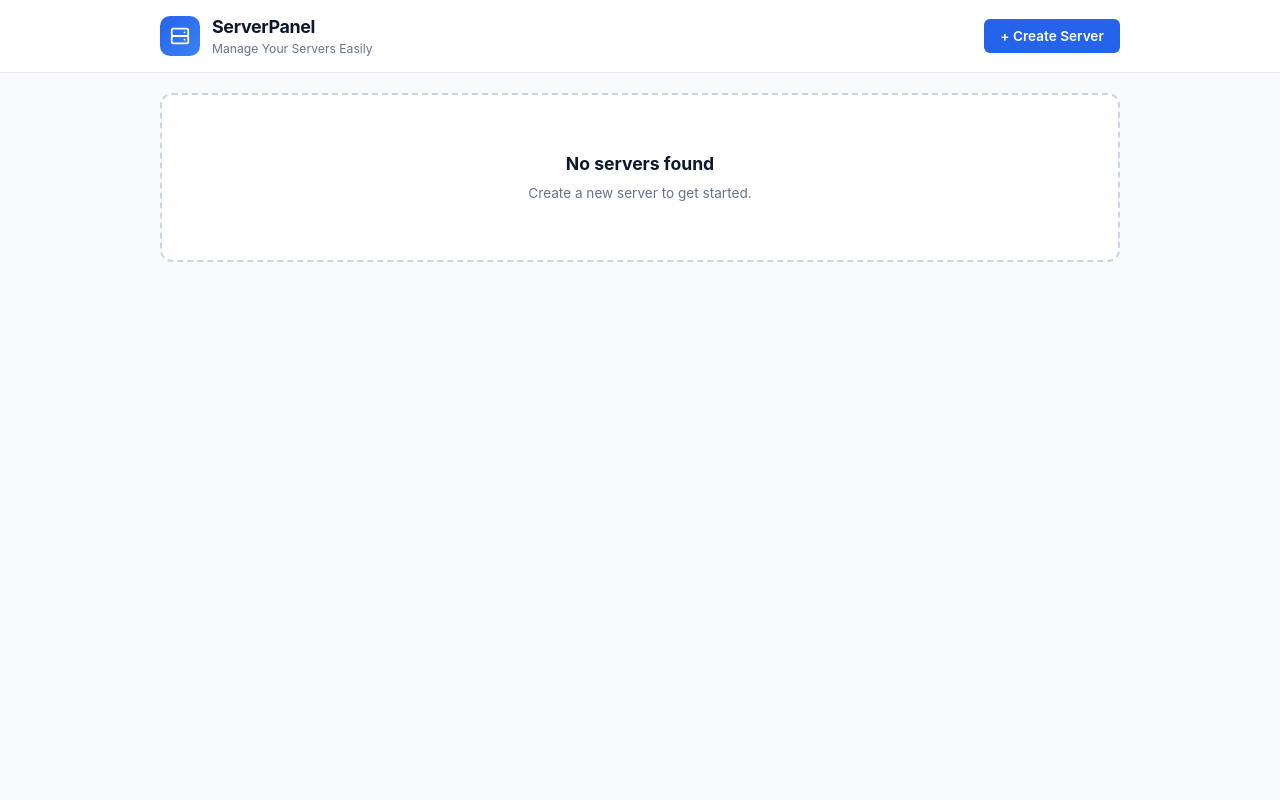
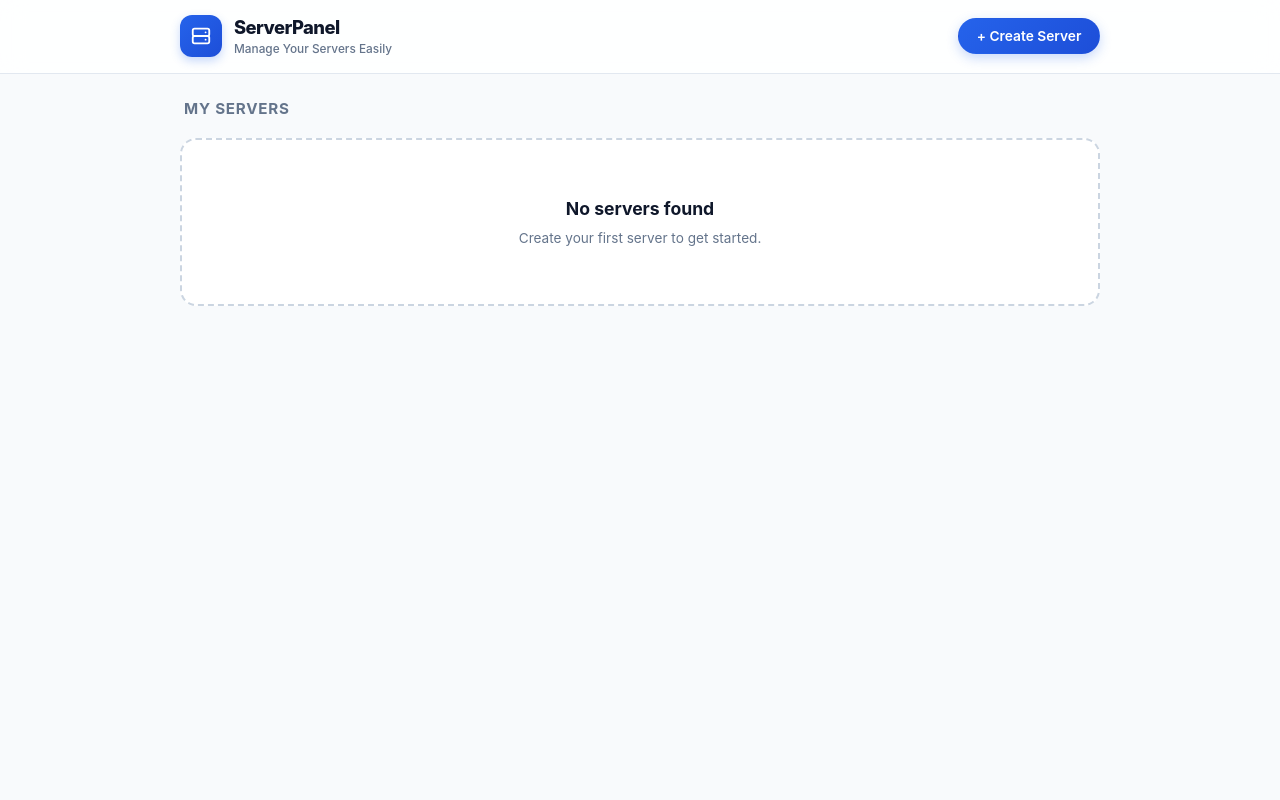
Before and after one commit to Rishad50/rishadhosting24-, a Flask app: page / in a window 1280 px wide. Run offline with Flask 3, Linux system fonts and the light colour scheme.

Commit message:
Update home.html

```diff
--- a/templates/home.html
+++ b/templates/home.html
@@ -21,16 +21,14 @@
       --primary: #2563eb;
       --primary-hover: #1d4ed8;
       --success: #10b981;
-      --success-hover: #059669;
+      --success-light: #ecfdf5;
       --danger: #ef4444;
-      --danger-hover: #dc2626;
-      --radius-sm: 6px;
-      --radius-md: 10px;
-      --radius-lg: 14px;
-      --shadow-sm: 0 1px 3px 0 rgb(0 0 0 / 0.06);
-      --shadow-md: 0 4px 6px -1px rgb(0 0 0 / 0.08);
-      --shadow-lg: 0 10px 15px -3px rgb(0 0 0 / 0.1);
-      --font-family: -apple-system, BlinkMacSystemFont, "Segoe UI", Roboto, sans-serif;
+      --radius-sm: 8px;
+      --radius-md: 12px;
+      --radius-lg: 16px;
+      --shadow-subtle: 0 4px 20px -2px rgba(15, 23, 42, 0.06), 0 2px 6px -1px rgba(15, 23, 42, 0.04);
+      --shadow-hover: 0 10px 25px -4px rgba(15, 23, 42, 0.1), 0 4px 10px -2px rgba(15, 23, 42, 0.05);
+      --font-family: -apple-system, BlinkMacSystemFont, "SF Pro Text", "Segoe UI", Roboto, sans-serif;
     }
 
     body {
@@ -41,18 +39,21 @@
       min-height: 100vh;
       display: flex;
       flex-direction: column;
+      -webkit-font-smoothing: antialiased;
     }
 
     /* ---------------- TOP HEADER ---------------- */
     .app-header {
-      background: var(--surface);
+      background: rgba(255, 255, 255, 0.85);
+      backdrop-filter: blur(12px);
+      -webkit-backdrop-filter: blur(12px);
       border-bottom: 1px solid var(--border);
       position: sticky;
       top: 0;
       z-index: 40;
     }
     .header-container {
-      max-width: 1000px;
+      max-width: 960px;
       margin: 0 auto;
       padding: 0.85rem 1.25rem;
       display: flex;
@@ -67,18 +68,19 @@
       cursor: pointer;
     }
     .brand-icon {
-      width: 40px;
-      height: 40px;
-      background: linear-gradient(135deg, #2563eb, #3b82f6);
+      width: 42px;
+      height: 42px;
+      background: linear-gradient(135deg, #2563eb, #1d4ed8);
       border-radius: var(--radius-md);
       display: flex;
       align-items: center;
       justify-content: center;
       color: #fff;
+      box-shadow: 0 4px 10px rgba(37, 99, 235, 0.25);
     }
     .brand-icon svg { width: 22px; height: 22px; }
-    .brand-title { font-size: 1.12rem; font-weight: 700; letter-spacing: -0.02em; }
-    .brand-subtitle { font-size: 0.76rem; color: var(--text-muted); }
+    .brand-title { font-size: 1.15rem; font-weight: 800; letter-spacing: -0.03em; color: var(--text-main); }
+    .brand-subtitle { font-size: 0.74rem; color: var(--text-muted); font-weight: 500; }
 
     /* ---------------- BUTTONS ---------------- */
     .btn {
@@ -87,128 +89,200 @@
       justify-content: center;
       gap: 0.45rem;
       font-family: inherit;
-      font-size: 0.85rem;
+      font-size: 0.86rem;
       font-weight: 600;
-      padding: 0.5rem 0.95rem;
-      border-radius: var(--radius-sm);
+      padding: 0.55rem 1.1rem;
+      border-radius: 9999px;
       border: 1px solid transparent;
       cursor: pointer;
-      transition: all 0.15s ease-in-out;
+      transition: all 0.2s ease;
       outline: none;
       white-space: nowrap;
     }
     .btn svg { width: 16px; height: 16px; flex-shrink: 0; }
     .btn:disabled { opacity: 0.55; cursor: not-allowed; }
 
-    .btn-primary { background: var(--primary); color: #fff; }
-    .btn-primary:hover:not(:disabled) { background: var(--primary-hover); }
+    .btn-primary {
+      background: linear-gradient(135deg, #2563eb, #1d4ed8);
+      color: #fff;
+      box-shadow: 0 4px 12px rgba(37, 99, 235, 0.25);
+    }
+    .btn-primary:hover:not(:disabled) {
+      box-shadow: 0 6px 16px rgba(37, 99, 235, 0.35);
+      transform: translateY(-1px);
+    }
 
     .btn-secondary { background: #fff; color: var(--text-main); border-color: var(--border); }
     .btn-secondary:hover:not(:disabled) { background: #f8fafc; border-color: #cbd5e1; }
 
-    .btn-sm { padding: 0.35rem 0.65rem; font-size: 0.78rem; }
+    .btn-sm { padding: 0.38rem 0.85rem; font-size: 0.8rem; border-radius: var(--radius-sm); }
 
     /* ---------------- MAIN CONTAINER ---------------- */
     .main-container {
-      max-width: 1000px;
+      max-width: 960px;
       margin: 0 auto;
-      padding: 1.25rem;
+      padding: 1.5rem 1.25rem 3rem;
       width: 100%;
       flex: 1;
     }
 
-    /* ---------------- VIEW 1: SERVERS LIST ---------------- */
+    /* ---------------- VIEW 1: PREMIUM SERVERS LIST ---------------- */
     #view-servers-list { display: block; }
+
+    .list-headline {
+      display: flex;
+      align-items: center;
+      justify-content: space-between;
+      margin-bottom: 1.1rem;
+      padding: 0 0.25rem;
+    }
+    .list-title {
+      font-size: 0.95rem;
+      font-weight: 700;
+      color: var(--text-muted);
+      text-transform: uppercase;
+      letter-spacing: 0.05em;
+    }
 
     .servers-grid {
       display: flex;
       flex-direction: column;
-      gap: 0.75rem;
+      gap: 0.9rem;
     }
+
+    /* PREMIUM SERVER CARD */
     .server-card-item {
       background: var(--surface);
-      border: 1px solid var(--border);
+      border: 1px solid rgba(226, 232, 240, 0.8);
       border-radius: var(--radius-lg);
-      padding: 1rem 1.25rem;
-      box-shadow: var(--shadow-sm);
+      padding: 1.15rem 1.35rem;
+      box-shadow: var(--shadow-subtle);
       display: flex;
       align-items: center;
       justify-content: space-between;
-      gap: 0.85rem;
+      gap: 1rem;
       cursor: pointer;
-      transition: all 0.18s ease;
+      position: relative;
+      overflow: hidden;
+      transition: all 0.22s cubic-bezier(0.16, 1, 0.3, 1);
       -webkit-tap-highlight-color: transparent;
     }
+    /* Left accent indicator */
+    .server-card-item::before {
+      content: '';
+      position: absolute;
+      left: 0;
+      top: 0;
+      bottom: 0;
+      width: 5px;
+      background: #cbd5e1;
+      transition: background 0.2s ease;
+    }
+    .server-card-item.is-running::before {
+      background: linear-gradient(180deg, #10b981, #059669);
+      box-shadow: 0 0 10px rgba(16, 185, 129, 0.5);
+    }
     .server-card-item:hover, .server-card-item:active {
-      border-color: var(--primary);
-      background-color: #fafcff;
-      transform: translateY(-1px);
+      border-color: #cbd5e1;
+      box-shadow: var(--shadow-hover);
+      transform: translateY(-2px);
     }
-    .server-item-left {
-      display: flex;
-      align-items: center;
-      gap: 0.85rem;
-      min-width: 0;
-      flex: 1;
-    }
-    .server-item-icon {
-      width: 44px;
-      height: 44px;
-      border-radius: 50%;
-      background: #eff6ff;
-      color: var(--primary);
-      display: flex;
-      align-items: center;
-      justify-content: center;
-      flex-shrink: 0;
-    }
-    .server-item-icon svg { width: 22px; height: 22px; }
+
     .server-info-col {
       display: flex;
       flex-direction: column;
-      gap: 0.15rem;
+      gap: 0.35rem;
       min-width: 0;
+      padding-left: 0.25rem;
     }
     .server-item-name {
-      font-size: 1.05rem;
+      font-size: 1.15rem;
       font-weight: 700;
       color: #0f172a;
-      letter-spacing: -0.01em;
+      letter-spacing: -0.02em;
       white-space: nowrap;
       overflow: hidden;
       text-overflow: ellipsis;
+      line-height: 1.2;
     }
-    .server-item-id {
-      font-size: 0.82rem;
+    .server-item-id-badge {
+      display: inline-flex;
+      align-items: center;
+      font-size: 0.78rem;
       color: #64748b;
       font-family: "SFMono-Regular", Consolas, "Liberation Mono", Menlo, monospace;
-      white-space: nowrap;
-      overflow: hidden;
-      text-overflow: ellipsis;
+      background: #f1f5f9;
+      padding: 0.2rem 0.55rem;
+      border-radius: 6px;
+      width: fit-content;
+      font-weight: 500;
+      border: 1px solid #e2e8f0;
     }
 
-    /* Badges */
-    .badge {
+    /* RIGHT SIDE BADGE & CHEVRON */
+    .server-card-right {
+      display: flex;
+      align-items: center;
+      gap: 0.75rem;
+      flex-shrink: 0;
+    }
+
+    /* STATUS PILL WITH LIVE PULSING DOT */
+    .status-badge {
       display: inline-flex;
       align-items: center;
-      gap: 0.35rem;
-      padding: 0.3rem 0.65rem;
+      gap: 0.45rem;
+      padding: 0.35rem 0.8rem;
       border-radius: 9999px;
-      font-size: 0.76rem;
+      font-size: 0.78rem;
       font-weight: 600;
-      flex-shrink: 0;
+      letter-spacing: 0.02em;
+      border: 1px solid transparent;
     }
-    .badge-running { background: #ecfdf5; color: #10b981; }
-    .badge-stopped { background: #f1f5f9; color: #64748b; }
-    .badge-dot { width: 6px; height: 6px; border-radius: 50%; background-color: currentColor; }
+    .status-badge.running {
+      background: #ecfdf5;
+      color: #059669;
+      border-color: #a7f3d0;
+    }
+    .status-badge.stopped {
+      background: #f8fafc;
+      color: #64748b;
+      border-color: #e2e8f0;
+    }
+    .pulse-dot {
+      width: 7px;
+      height: 7px;
+      border-radius: 50%;
+      background-color: currentColor;
+    }
+    .status-badge.running .pulse-dot {
+      box-shadow: 0 0 0 0 rgba(16, 185, 129, 0.6);
+      animation: livePulse 1.8s infinite;
+    }
+    @keyframes livePulse {
+      0% { box-shadow: 0 0 0 0 rgba(16, 185, 129, 0.6); }
+      70% { box-shadow: 0 0 0 6px rgba(16, 185, 129, 0); }
+      100% { box-shadow: 0 0 0 0 rgba(16, 185, 129, 0); }
+    }
 
-    /* ---------------- VIEW 2: SERVER DETAIL ---------------- */
+    .chevron-icon {
+      color: #cbd5e1;
+      transition: transform 0.2s ease, color 0.2s ease;
+      display: flex;
+      align-items: center;
+    }
+    .server-card-item:hover .chevron-icon {
+      color: var(--primary);
+      transform: translateX(3px);
+    }
+
+    /* ---------------- VIEW 2: SERVER DETAIL VIEW ---------------- */
     #view-server-detail {
       display: none;
-      animation: fadeIn 0.15s ease-out;
+      animation: fadeIn 0.2s cubic-bezier(0.16, 1, 0.3, 1);
     }
     @keyframes fadeIn {
-      from { opacity: 0; transform: translateY(4px); }
+      from { opacity: 0; transform: translateY(6px); }
       to { opacity: 1; transform: translateY(0); }
     }
 
@@ -455,12 +538,16 @@
 
     <!-- ---------------- VIEW 1: SERVERS LIST ---------------- -->
     <div id="view-servers-list">
-      <!-- SERVER CARDS -->
+      <div class="list-headline">
+        <span class="list-title">My Servers</span>
+      </div>
+
+      <!-- SERVER CARDS CONTAINER -->
       <div id="servers-container" class="servers-grid"></div>
 
-      <div id="empty-state" style="display:none; text-align:center; padding:3.5rem 1.5rem; background:#fff; border-radius:12px; border:2px dashed #cbd5e1;">
+      <div id="empty-state" style="display:none; text-align:center; padding:3.5rem 1.5rem; background:#fff; border-radius:16px; border:2px dashed #cbd5e1;">
         <h3 style="font-size:1.1rem; font-weight:700;">No servers found</h3>
-        <p style="color:#64748b; font-size:0.85rem; margin-top:0.35rem;">Create a new server to get started.</p>
+        <p style="color:#64748b; font-size:0.85rem; margin-top:0.35rem;">Create your first server to get started.</p>
       </div>
     </div>
 
@@ -717,27 +807,25 @@
       }
       emptyState.style.display = 'none';
 
-      // এখানে Python-এর বদলে সরাসরি Server ID (যেমন testing_1779785743) দেখানো হয়েছে
+      // নতুন প্রিমিয়াম কার্ড ডিজাইন
       container.innerHTML = list.map(server => {
         const isRunning = server.status === 'running';
         return `
-          <div class="server-card-item" onclick="openServerDetail('${server.id}')">
-            <div class="server-item-left">
-              <div class="server-item-icon">
-                <svg fill="none" stroke="currentColor" viewBox="0 0 24 24">
-                  <path stroke-linecap="round" stroke-linejoin="round" stroke-width="2" d="M5 12h14M5 12a2 2 0 01-2-2V6a2 2 0 012-2h14a2 2 0 012 2v4a2 2 0 01-2 2M5 12a2 2 0 00-2 2v4a2 2 0 002 2h14a2 2 0 002-2v-4a2 2 0 00-2-2m-2-4h.01M17 16h.01" />
+          <div class="server-card-item ${isRunning ? 'is-running' : ''}" onclick="openServerDetail('${server.id}')">
+            <div class="server-info-col">
+              <div class="server-item-name">${escapeHtml(server.name)}</div>
+              <div class="server-item-id-badge">${escapeHtml(server.id)}</div>
+            </div>
+            <div class="server-card-right">
+              <span class="status-badge ${isRunning ? 'running' : 'stopped'}">
+                <span class="pulse-dot"></span>
+                ${isRunning ? 'Running' : 'Stopped'}
+              </span>
+              <div class="chevron-icon">
+                <svg fill="none" stroke="currentColor" viewBox="0 0 24 24" style="width: 18px; height: 18px;">
+                  <path stroke-linecap="round" stroke-linejoin="round" stroke-width="2.2" d="M9 5l7 7-7 7" />
                 </svg>
               </div>
-              <div class="server-info-col">
-                <div class="server-item-name">${escapeHtml(server.name)}</div>
-                <div class="server-item-id">${escapeHtml(server.id)}</div>
-              </div>
-            </div>
-            <div>
-              <span class="badge ${isRunning ? 'badge-running' : 'badge-stopped'}">
-                <span class="badge-dot"></span>
-                ${isRunning ? 'Running' : 'Stopped'}
-              </span>
             </div>
           </div>
         `;
@@ -755,8 +843,8 @@
       document.getElementById('detail-server-id').textContent = server.id;
 
       const badge = document.getElementById('detail-status-badge');
-      badge.className = `badge ${isRunning ? 'badge-running' : 'badge-stopped'}`;
-      badge.innerHTML = `<span class="badge-dot"></span> ${isRunning ? 'Running' : 'Stopped'}`;
+      badge.className = `status-badge ${isRunning ? 'running' : 'stopped'}`;
+      badge.innerHTML = `<span class="pulse-dot"></span> ${isRunning ? 'Running' : 'Stopped'}`;
 
       document.getElementById('ctrl-btn-start').disabled = isRunning;
       document.getElementById('ctrl-btn-stop').disabled = !isRunning;
```
Also changed, not shown: other parts of templates/home.html (+55 -43 lines).
